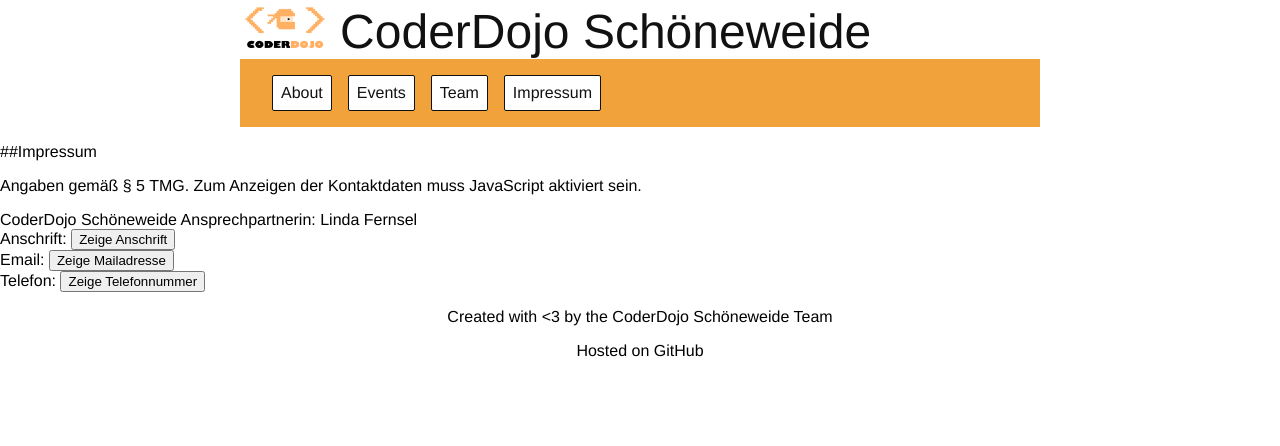
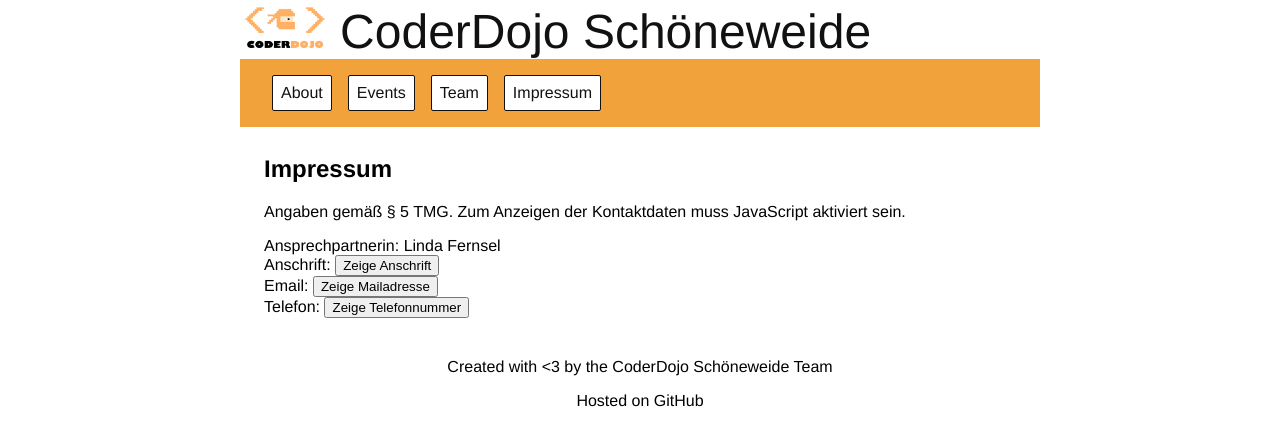
Before and after one commit to Coderdojo-Schoeneweide/coderdojo-schoneweide.github.io, a Jekyll site: the page built from impressum.md, in a window 1280 px wide. Shown: the top 446 px of the page. Built offline with Jekyll 4.4.1, drawn with Linux system fonts in a browser that asks for light colours.

Commit message:
added impressum and made it look okay

```diff
--- /dev/null
+++ b/_includes/impressum.html
@@ -0,0 +1,12 @@
+<section id="impressum">
+    <h2>Impressum</h2>
+    <p>
+      Angaben gemäß § 5 TMG. Zum Anzeigen der Kontaktdaten muss JavaScript aktiviert sein.
+    </p>
+    <p>
+      Ansprechpartnerin: Linda Fernsel <br />
+      Anschrift: <span id="address"><button onclick="show('address', 'kM4IV01ZCHtBxDHtsvtBH9MZTQV')">Zeige Anschrift</button></span> <br />
+      Email: <span id="email"><button onclick="show('email', 'TQVLICNMZV0MTFOUIQTCKWU')">Zeige Mailadresse</button></span> <br />
+      Telefon: <span id="phone"><button onclick="show('phone', 'stxusuAuwwsz')">Zeige Telefonnummer</button></span>
+    </p>
+</section>
--- /dev/null
+++ b/_layouts/impressum.html
@@ -0,0 +1,7 @@
+---
+layout: default
+---
+
+<div class="wrapper">
+  {%- include impressum.html -%}
+</div>
--- a/impressum.md
+++ b/impressum.md
@@ -2,16 +2,5 @@
 # Feel free to add content and custom Front Matter to this file.
 # To modify the layout, see https://jekyllrb.com/docs/themes/#overriding-theme-defaults
 
-layout: default
-title: "Impressum"
+layout: impressum
 ---
-
-##Impressum
-
-Angaben gemäß § 5 TMG. Zum Anzeigen der Kontaktdaten muss JavaScript aktiviert sein.
-
-CoderDojo Schöneweide
-Ansprechpartnerin: Linda Fernsel <br />
-Anschrift: <span id="address"><button onclick="show('address', 'kM4IV01ZCHtBxDHtsvtBH9MZTQV')">Zeige Anschrift</button></span> <br />
-Email: <span id="email"><button onclick="show('email', 'TQVLICNMZV0MTFOUIQTCKWU')">Zeige Mailadresse</button></span> <br />
-Telefon: <span id="phone"><button onclick="show('phone', 'stxusuAuwwsz')">Zeige Telefonnummer</button></span>
```
